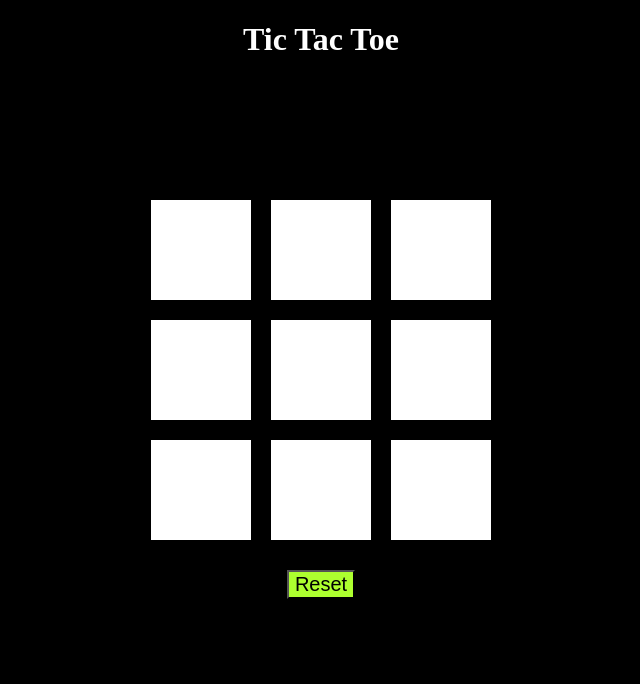
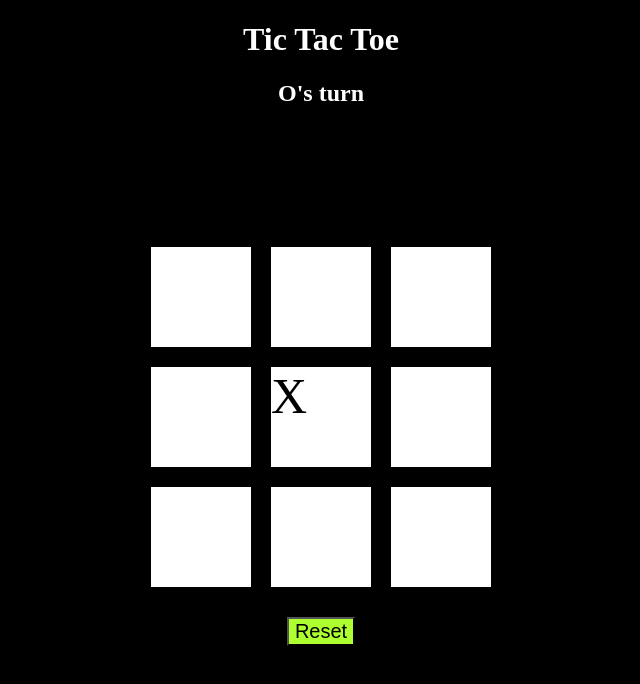
Before and after one commit to Jeal3R5/tic-tac-toe, a plain HTML site: page tic-tac-toe/index.html in a window 1280 px wide. Both pictures are taken after a click on the element 640 px from the left and 370 px from the top of the page. Shown: the whole page, without its empty margins (319-959 px from the left). Drawn offline with Linux system fonts and the light colour scheme.

Commit message:
final commit w/all the instructors proper code

```diff
--- a/tic-tac-toe/css/main.css
+++ b/tic-tac-toe/css/main.css
@@ -1,4 +1,4 @@
-body {
+/* body {
     background-color: black;
   }
 
@@ -23,9 +23,11 @@ main {
 }
 
 .square {                     /* class */
-    height: 100px;
+    /* height: 100px;
     width: 100px;
     background-color: white;
+    font-size: 50px;
+    text-align: center
   }
 
   button {
@@ -33,3 +35,72 @@ main {
       font-size: 20px;
 
   }
+
+
+ */
+
+
+
+
+
+
+
+
+
+
+
+
+
+
+
+
+
+
+
+
+
+
+
+
+
+/*
+  ////////////////////////////////////////////////////////////////////
+  //INSTRUCTORS CORRECT CODE - FIGURE OUT WHERE YOU SCREWED UP
+/////////////////////////////////////////////////////////////////////// */
+
+body {
+    background-color: black;
+  }
+
+  header {
+    color: white;
+    text-align: center;
+  }
+
+  main {
+    height: 80vh;
+    display: flex;
+    flex-direction: column;
+    justify-content: center;
+    align-items: center;
+  }
+
+  .game-board {
+    display: grid;
+    grid-template-columns: 100px 100px 100px;
+    gap: 20px;
+    margin-bottom: 30px;
+  }
+
+  .square {
+    height: 100px;
+    width: 100px;
+    background-color: white;
+    font-size: 50px;
+
+  }
+
+  button {
+    background-color: greenyellow;
+    font-size: 20px;
+  }
--- a/tic-tac-toe/index.html
+++ b/tic-tac-toe/index.html
@@ -1,4 +1,4 @@
-<!DOCTYPE html>
+<!-- <!DOCTYPE html>
 <html lang="en">
 <head>
   <meta charset="UTF-8">
@@ -32,3 +32,50 @@
     </main>
   </body>
 </html>
+
+
+ -->
+
+
+
+
+
+<!-- ///////////////////////////////////////////////////////////////////////
+//INSTRUCTORS CORRECT CODE - FIGURE OUT WHERE YOU SCREWED UP
+//////////////////////////////////////////////////////////////// -->
+
+
+
+<!DOCTYPE html>
+<html lang="en">
+<head>
+  <meta charset="UTF-8">
+  <meta http-equiv="X-UA-Compatible" content="IE=edge">
+  <meta name="viewport" content="width=device-width, initial-scale=1.0">
+  <link rel="stylesheet" href="./css/main.css"/>
+  <script defer src="./js/main.js"></script>
+  <title>Tic Tac Toe</title>
+</head>
+<body>
+  <header>
+    <h1>Tic Tac Toe</h1>
+    <h2></h2>
+  </header>
+  <main>
+    <section class="game-board">
+      <div data-square="0" class="square"></div>
+      <div data-square="1" class="square"></div>
+      <div data-square="2" class="square"></div>
+      <div data-square="3" class="square"></div>
+      <div data-square="4" class="square"></div>
+      <div data-square="5" class="square"></div>
+      <div data-square="6" class="square"></div>
+      <div data-square="7" class="square"></div>
+      <div data-square="8" class="square"></div>
+    </section>
+    <section>
+      <button>Reset</button>
+    </section>
+  </main>
+</body>
+</html>
--- a/tic-tac-toe/js/main.js
+++ b/tic-tac-toe/js/main.js
@@ -1,88 +1,129 @@
-// console.log("JS is running");
-
+// console.log("Js is up and running!")
 
 // /*----- constants -----*/
-// // X & O - Players
+
 // const PLAYERS = {
-//     '1': 'X',
-//     "-1": 'O',
+//   '1': 'X',
+//   '-1': 'O',
 // }
-// // winning combinations
+
 // const COMBOS = [
-//     [0, 1, 2],
-//     [3, 4, 5],
-//     [6, 7, 8],
-//     [0, 3, 6],
-//     [1, 4, 7],
-//     [2, 5, 8]
-//     [0, 4, 8],
-//     [2, 4, 6]
+//   [0,1,2],
+//   [3,4,5],
+//   [6,7,8],
+//   [0,3,6],
+//   [1,4,7],
+//   [2,5,8],
+//   [0,4,8],
+//   [2,4,6]
 // ]
-
 
 
 // /*----- app's state (variables) -----*/
 
-// let board;  //data variable that stores the board positons, and whaT they hold
-// let turn;    // will be either x or o
-// let winner; //this can be 3 things, x/o, tie, or null
+// let board; // a data variable that stores the board positions, and what they hold
+// let turn; // will be either X or O
+// let winner; // this can be 3 things X/O, Tie, or null
 
-
-
-// //These are stretch goals for your game
-// //Bonus - if player wants to resign (make a button)
-// //Bonus - score for games won
-// //Bonus - timer for game turn
-
-
+// // Bonus - score for games won
+// // Bonus - if the player wants to quit
+// // Bonus - timer for game turn
 
 // /*----- cached element references -----*/
 
-// const domMessage = document.querySelector('h2');                //message container - h2 -dont
-// const domSquares = document.querySelectorAll('.square');        //the game squares
-// const resetButton = document.querySelector('button');           //reset button
-// const gameBoard = document.querySelector('gameBoard');
+// const domMessage = document.querySelector('h2');
+// const domSquares = document.querySelectorAll('.square');
+// const resetButton = document.querySelector('button');
+// const gameBoard = document.querySelector('.game-board');
 
 // /*----- event listeners -----*/
 
-// // mouse click on 9 squares
-// gameBoard.addEventListener("click", handleMove);       //game-squares
-// resetButton.addEventListener("click", init);             //mouse click on reset
+// gameBoard.addEventListener("click", handleMove); // game squares
+// resetButton.addEventListener("click", init)
 
-
-
-// // mouse click on reset button
 // // optional - user initiates game start
-
 
 
 // /*----- functions -----*/
 
-// //initialize (start) game
+// // initialize (start) game
 // function init() {
-//     console.log("init function called")
-//     board = new Array(9).fill(null)     //null, null, null, (9 nulls)
+//   //console.log("init function called")
+
+//   board = new Array(9).fill(null)  //[null, null, null x(9)] - tracks game play
+
+//   winner = null; //set initial winner to no one
+// }
+// //////////////////////////////////////////////////// need to add something to clear the init function
+// init();  //start the game on page load
+
+
+
+
+// // handle user interaction
+// function handleMove(event) {
+//   const squareNumber = parseInt(event.target.dataset.square);  //this tells us which square was clicked
+
+//   if (board[squareNumber] !== null || winner !== null) {
+//     return                  //end of turn
 // }
 
-// //handle user interaction
-// function handleMove() {
-//     console.log("handle move function called")
+
+// board[squareNumber] = turn;     //set the index in the board array so we know that spot has been claimed
+
+// turn *= -1;  //switched the turn
+
+// winner = checkForWinner() //check for winner
 // }
 
-// //check for 3 in a row - or winner (main game logic)
+// render();     //render message to user
+
+
+
+// // check for 3 in a row - or winner (main game logic)
 // function checkForWinner() {
-//     console.log("check for winner function called")
+//   //console.log("check for winner function called");
+//     for (let index in COMBOS) {
+//         if(
+//             board[COMBOS[index][0]] == turn &&
+//             board[COMBOS[index][0]] == turn &&
+//             board[COMBOS[index][0]] ==turn
+//         ) {
+//             return turn
+//         }
+//     }
+
+// if (board.includes(null)) {
+//     return null
+// }
+//     return "tie"
 // }
 
 
 
 
 
+// // render messages to the dom
+// function render() {
+//   //console.log('render function called')
+//   board.forEach(function(value, index) {       //puts an x or o on the board
+//       domSquares[index].textContent = PLAYERS[value]
+//   })
+
+// }
+// render();
 
 
-// //render messages to the DOM
-// function render() {
-//     console.log('render function called')
+
+// if (!winner) {
+//     domMessage.textContent = `${PLAYERS[turn]}'s turn`
+//     //tell whose turn it is
+// } else if (winner === "tie") {
+//     domMessage.textContent = "Tie Game!"
+//     //tell the urse there is a tie
+// } else {
+//     //tells them the winner
+//     domMessage.textContent = `${PLAYERS[winner]} Wins!`
 // }
 
 
@@ -98,8 +139,9 @@
 
 
 
-
-
+////////////////////////////////////////////////////////
+//INSTRUCTORS CORRECT CODE, FIGURE OUT WHERE YOU SCREWED UP
+//////////////////////////////////////////////////////////
 
 
 
@@ -152,34 +194,77 @@ resetButton.addEventListener("click", init)
 
 // optional - user initiates game start
 
-
 /*----- functions -----*/
 
 // initialize (start) game
 function init() {
   console.log("init function called")
-
-  board = new Array(9).fill(null)  //[null, null, null x(9)] - tracks game play
-  turn = 1; //x goes first
-  winner = null; //set initial winner to no one
+  board = new Array(9).fill(null) // [null,null,null....] x9 - tracks game play
+  turn = 1; // X goes first
+  winner = null; // set initial winner to no one
+            //////////////////////////////////////////////// IS THIS WHERE WE PUT THE RENDER?????
 }
 
-init();  //start the game on page load
+// start the game on page load
+init();
 
 // handle user interaction
 function handleMove(event) {
-  const squareNumber = parseInt(event.target.dataset.square)  //this tells us which square was clicked
-  board[squareNumber] = turn     //set the index in the board array so we know that spot has been claimed
-  turn *= -1  //switched the turn
-  winner = checkForWinner() //check for winner
-}  render()     //render message to user
+  // console.log(`${event.target.dataset.square} was clicked`)
+  const squareNumber = parseInt(event.target.dataset.square);
+
+  if (board[squareNumber] || winner) {
+    return // end the turn
+  }
+
+  // set the index in the board array so we know that spot has been claimed
+  board[squareNumber] = turn;
+  // check for winner
+  winner = checkForWinner();
+  // switched the turn
+  turn *= -1;
+  // render message to user
+  render();
+}
 
 // check for 3 in a row - or winner (main game logic)
 function checkForWinner() {
   console.log("check for winner function called");
+  // this can be 3 things X/O, Tie, or null
+  for (let index in COMBOS) {
+    if (
+      board[COMBOS[index][0]] == turn &&
+      board[COMBOS[index][1]] == turn &&
+      board[COMBOS[index][2]] == turn
+    ) {
+      return turn
+    }
+  }
+
+  if (board.includes(null)) {
+    return null
+  }
+
+  return "tie"
 }
 
 // render messages to the dom
 function render() {
-  console.log('render function called')
+  // console.log('render function called')
+  // puts an x or o on the board mapped from board
+  board.forEach(function (value, index) {
+    domSquares[index].textContent = PLAYERS[value]
+  })
+
+  if (!winner) {
+    // tell whose turn it is
+    domMessage.textContent = `${PLAYERS[turn]}'s turn`
+  } else if (winner === "tie"){
+    // tell the user there is a tie
+    domMessage.textContent = "Tie game!"
+  } else {
+    // tell them the winner
+    domMessage.textContent = `${PLAYERS[winner]} Wins!`
+  }
+
 }
```
